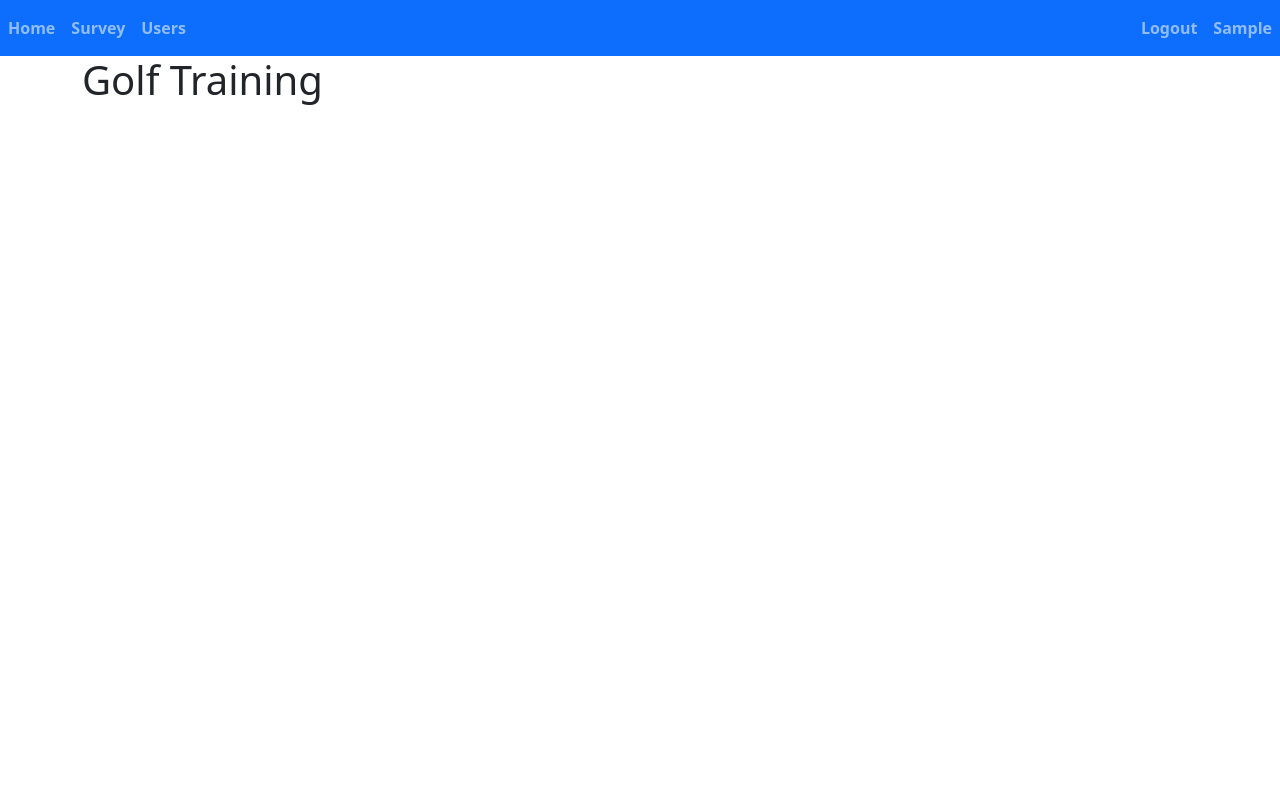
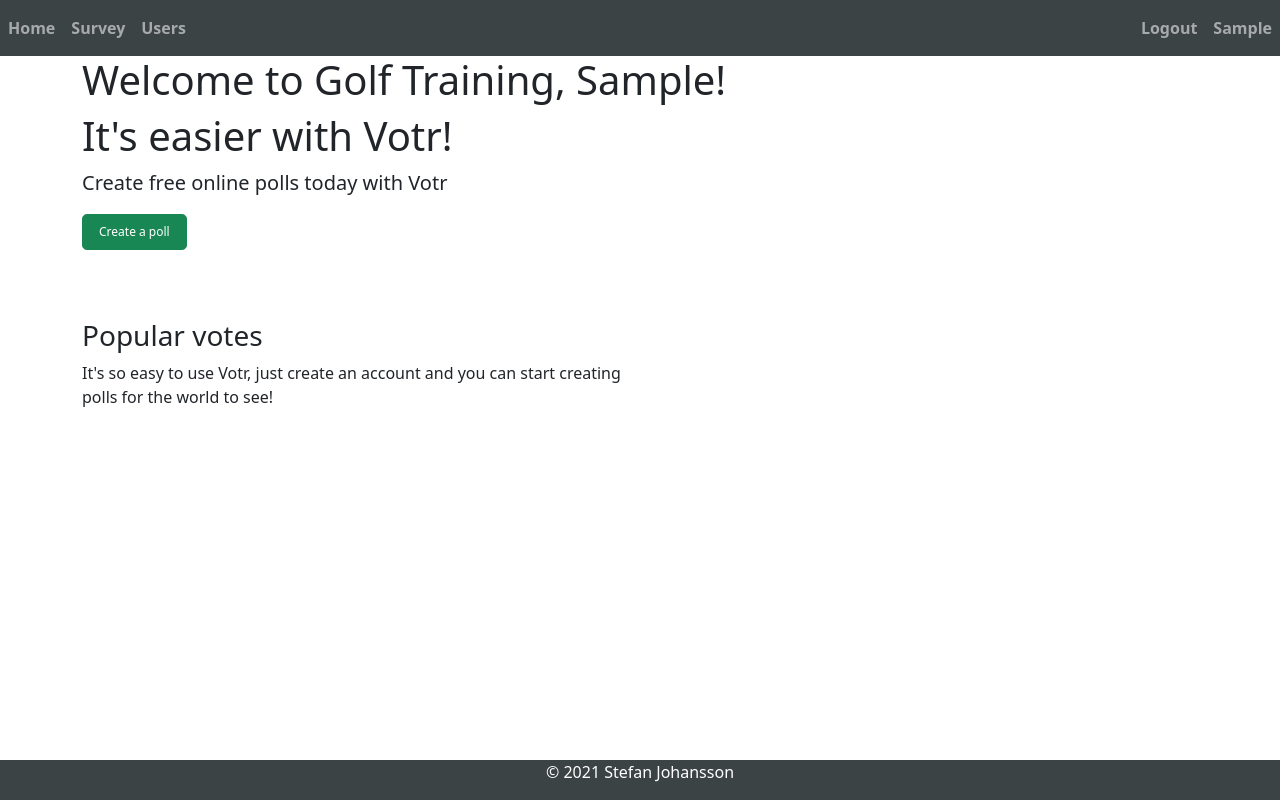
Before and after one commit to stelaninja/golf_trainer, a Flask app: page / in a window 1280 px wide. Run offline with Flask 2, Linux system fonts and the light colour scheme; the visitor is signed in with stand-in values (Sample User, id 1); data comes from the database, SQL or seed files in the repository; some libraries are stand-ins or nearby versions.

Commit message:
Added and changed a lot

```diff
--- a/website/auth.py
+++ b/website/auth.py
@@ -31,7 +31,7 @@ def login():
 @login_required
 def logout():
     logout_user()
-    return redirect(url_for("auth.login"))
+    return redirect(url_for("views.home"))
 
 
 @auth.route("/sign-up", methods=["GET", "POST"])
--- a/website/static/custom.css
+++ b/website/static/custom.css
@@ -1,11 +1,6 @@
-/* .navbar.navbar-light {
-  background-color: skyblue;
-}
-.navbar.bg-light {
-  color: white;
-} */
 .navbar {
   font-weight: bold;
+  background-color: #3c4344;
 }
 
 .btn {
@@ -17,7 +12,7 @@
   margin-bottom: 5px;
 }
 .form-control {
-  background-color: lightgray;
+  background-color: none;
 }
 
 .form-control:read-only {
@@ -36,3 +31,27 @@
   border: solid black 10px;
   border-radius: 100px;
 }
+
+.form_box {
+  margin-top: 2%;
+  background-color: #3c4344;
+  color: white;
+  width: 100%;
+  height: 100%;
+  border-radius: 100px;
+  padding-top: 50px;
+  padding-left: 50px;
+  padding-bottom: 50px;
+  border: solid black 5px;
+  border-radius: 100px;
+}
+
+.footer {
+  position: fixed;
+  left: 0;
+  bottom: 0;
+  width: 100%;
+  background-color: #3c4344;
+  color: white;
+  text-align: center;
+}
--- a/website/templates/base.html
+++ b/website/templates/base.html
@@ -19,7 +19,7 @@
     <title>{% block title %}Home{% endblock %}</title>
   </head>
   <body>
-    <nav class="navbar navbar-expand-lg navbar-dark bg-primary">
+    <nav class="navbar navbar-expand-lg navbar-dark">
       <button
         class="navbar-toggler"
         type="button"
@@ -30,8 +30,8 @@
       </button>
       <div class="collapse navbar-collapse" id="navbar">
         <div class="navbar-nav">
+          <a class="nav-item nav-link" id="home" href="/">Home</a>
           {% if user.is_authenticated %}
-          <a class="nav-item nav-link" id="home" href="/">Home</a>
           <a class="nav-item nav-link" id="survey" href="{{ url_for("views.survey") }}">Survey</a>
           {% if user.id == 1 or user.admin == True %}
             <a class="nav-item nav-link" id="users" href="{{ url_for("views.users") }}">Users</a>
@@ -71,6 +71,9 @@
     {% endwith %}
 
     <div class="container">{% block content %} {% endblock %}</div>
+    <footer class="footer">
+      <p>&copy; 2021 Stefan Johansson</p>
+    </footer>
     <script
       src="https://code.jquery.com/jquery-3.2.1.slim.min.js"
       integrity="sha384-KJ3o2DKtIkvYIK3UENzmM7KCkRr/rE9/Qpg6aAZGJwFDMVNA/GpGFF93hXpG5KkN"
--- a/website/templates/home.html
+++ b/website/templates/home.html
@@ -1,8 +1,50 @@
 {% extends "base.html" %} {% block title %}Home{% endblock %} {% block content
 %}
-<h1 align="left">Golf Training</h1>
+<div class="header clearfix">
+  {% if not current_user.id %}
+    <h1 align="left">Golf Training</h1>
+  {% else %}
+    <h1>Welcome to Golf Training, {{ current_user.first_name }}!</h1>
+  {% endif %}
 
+</div>
+<div class="jumbotron">
+  <h1>It's easier with Votr!</h1>
+  <p class="lead">Create free online polls today with Votr</p>
+
+
+  {% if not current_user %}
+  <p><a class="btn btn-lg btn-success" href="{{ url_for('auth.sign_up') }}" role="button">Sign up today</a></p>
+  {% else %}
+  <p><a class="btn btn-lg btn-success" href="/polls" role="button">Create a poll</a></p>
+  {% endif %}
+</div>
 <br />
 <br />
+<div class="row marketing">
+  <div class="col-lg-6">
+    <h3>Popular votes</h3>
+    <p>It's so easy to use Votr, just create an account and you can start
+    creating polls for the world to see!</p>
+  </div>
+
+  <div class="col-lg-6">
+    {% if not current_user.id %}
+    <h3 class="form-header">Login</h3>
+
+    <form method="post" action="{{ url_for("auth.login") }}">
+      <div class="form-group has-success">
+        <input type="text" class="form-control" name="email" placeholder="E-mail" />
+      </div>
+
+      <div class="form-group has-success">
+        <input type="password" class="form-control" name="password" placeholder="Password" />
+      </div>
+
+      <button type="submit" name="submit" class="btn btn-success">Submit</button>
+    </form>
+    {% endif %}
+  </div>
+</div>
 
 {% endblock %}
--- a/website/templates/users.html
+++ b/website/templates/users.html
@@ -1,5 +1,5 @@
 {% extends "base.html" %} {% block title %}Users{% endblock %} {% block content
-%} {% if user.id == 1 %}
+%} {% if user.id == 1 or user.admin%}
 <h1 align="left">Users</h1>
 <table class="table table-striped">
   <thead>
--- a/website/views.py
+++ b/website/views.py
@@ -19,15 +19,11 @@ import json
 views = Blueprint("views", __name__)
 
 
+# @login_required
 @views.route("/", methods=["GET", "POST"])
-@login_required
 def home():
-    # form = AircraftForm()
-    # aircrafts = Aircraft.query.order_by(Aircraft.id).all()
 
-    return render_template(
-        "home.html", user=current_user
-    )  # "home.html", aircrafts=aircrafts, user=current_user, form=form,
+    return render_template("home.html", user=current_user)
 
 
 @login_required
@@ -50,6 +46,7 @@ def survey():
 @login_required
 @views.route("/edit-user", methods=["GET", "POST"])
 def edit_user():
+    print(current_user.admin)
     if request.method == "POST":
         user_id = request.form.get("user_id")
         user_it = User.query.filter_by(id=user_id).first()
```
Also changed, not shown: website/models.py (+44 -2 lines), website/templates/edit_user.html (+5 -5 lines), website/user_views.py (+16 -4 lines), 1 other file.
